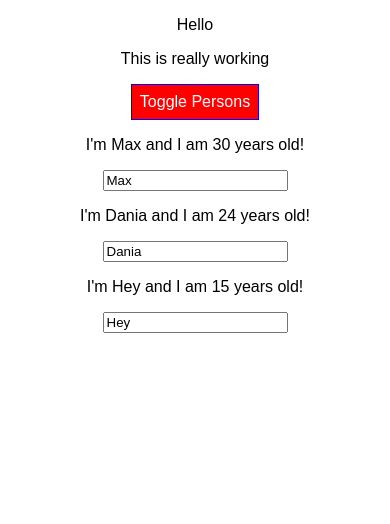
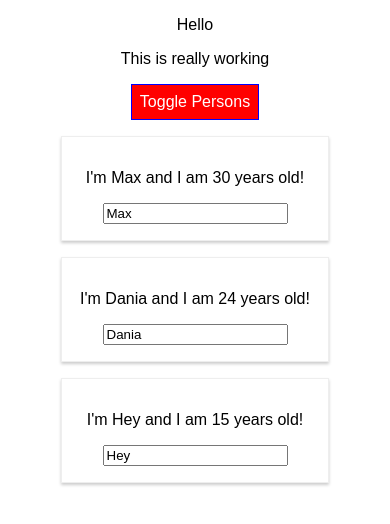
Before and after one commit to RedLeader12/ReactExercise1, a React (Create React App) app: page / in a window 390 px wide. Both pictures are taken after a click on the button "Toggle Persons". Shown: the top 524 px of the page. Built offline with nearby package versions, Linux system fonts and the light colour scheme.

Commit message:
Added media queries to see the different formats to Person.js

```diff
--- a/src/App.js
+++ b/src/App.js
@@ -1,6 +1,6 @@
 import React, { Component } from 'react';
 import './App.css';
-import Radium from 'radium';
+import Radium, {StyleRoot} from 'radium';
 import Person from './Person/Person.js';
 
 class App extends Component {
@@ -90,12 +90,14 @@
 
 
     return (
+      <StyleRoot>
       <div className="App">
       <p> Hello </p>
       <p className={classes.join(' ')}> This is really working </p>
       <button onClick={this.togglePersonsHandler} style={style}> Toggle Persons </button>
       {persons}
       </div>
+      </StyleRoot>
     );
   }
 }
--- /dev/null
+++ b/src/Person/Person.css
@@ -0,0 +1,14 @@
+.Person {
+    width: 60%;
+    margin: 16px auto;
+    border: 1px solid #eee;
+    box-shadow: 0 2px 3px #ccc;
+    padding: 16px;
+    text-align: center;
+}
+
+@media (min-width: 500px){
+    .Person {
+        width: 450
+    }
+}
--- a/src/Person/Person.js
+++ b/src/Person/Person.js
@@ -1,9 +1,16 @@
 import React from 'react';
 import Radium from 'radium';
+import './Person.css'
 
 const person = (props) => {
+    const style = {
+        '@media (min-width: 500px)' : {
+            width: '450px'
+        }
+    };
+
     return (
-    <div>
+    <div className="Person" style={style}>
         <p onClick={props.click}> I'm {props.name} and I am {props.age} years old! </p>
         <p> {props.children} </p>
         <input type='text' onChange={props.change} value={props.name}/>
```
